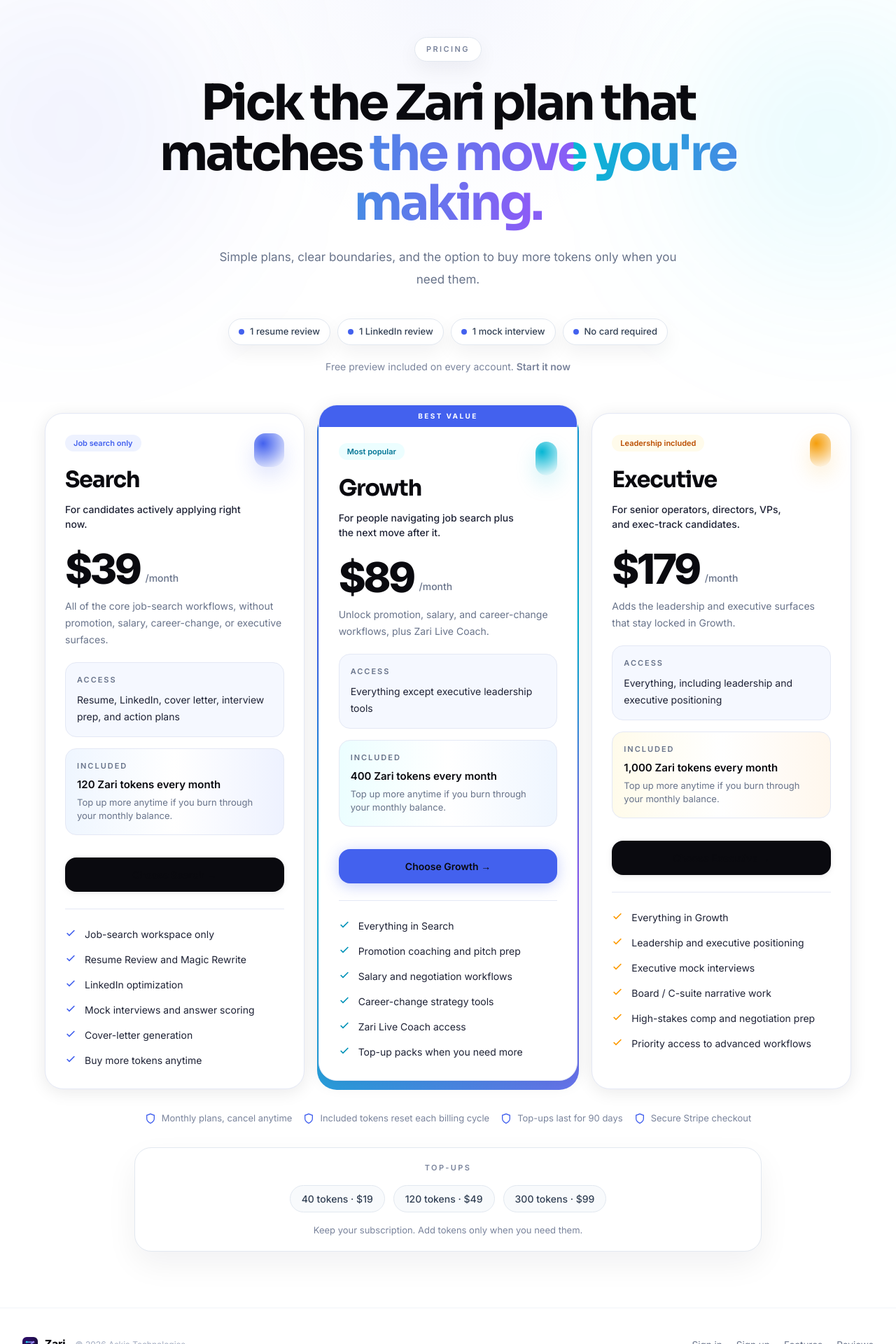
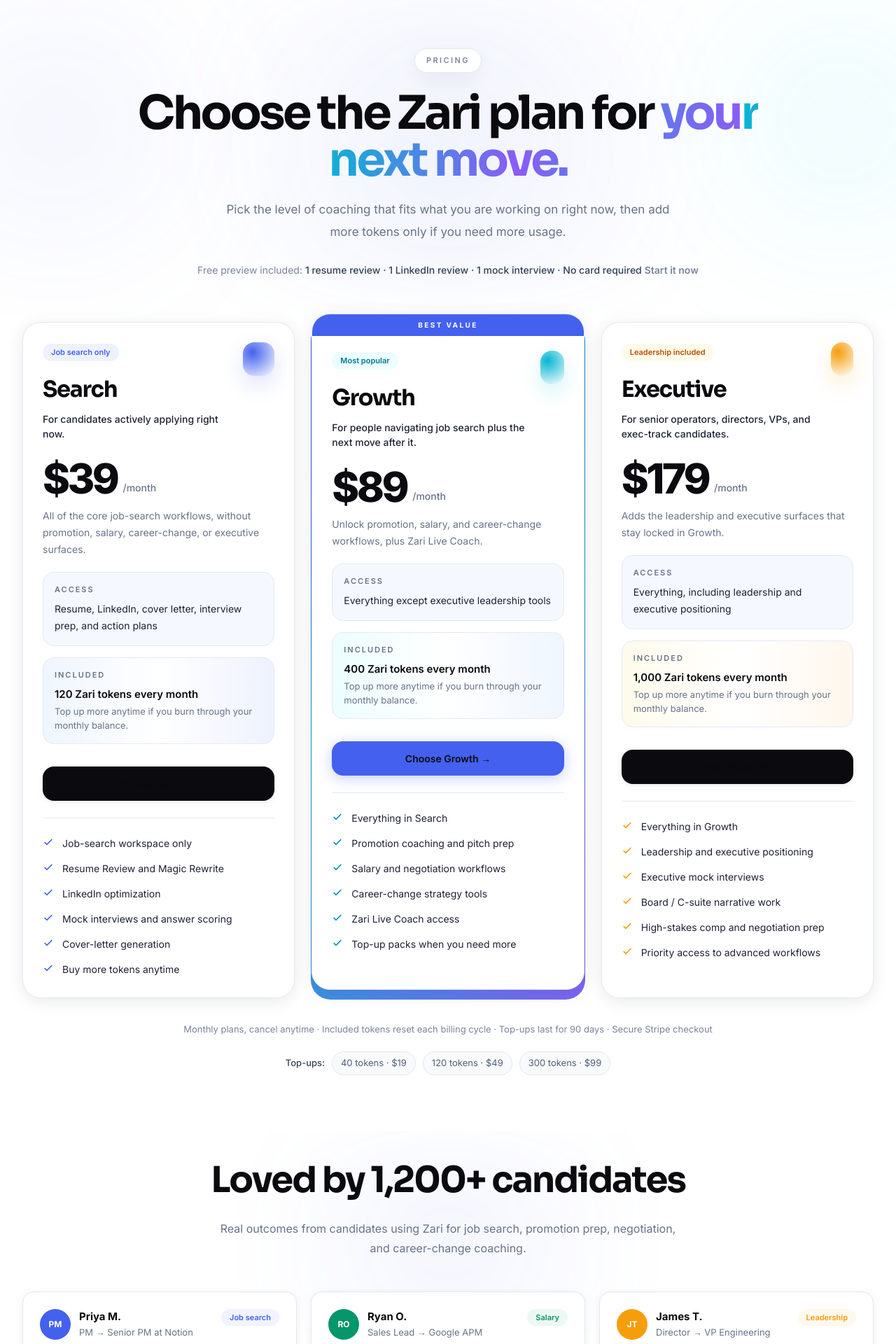
Before and after one commit to machinesandcloud/job-search-system, a Next.js app: page /pricing in a window 1280 px wide. Shown: the part 100-2020 px from the top of the page at 70% size. Built offline with nearby package versions, Linux system fonts and the light colour scheme; no server answers.

Commit message:
Tighten pricing page toward Kleo layout

```diff
--- a/src/app/onboarding/plan/page.tsx
+++ b/src/app/onboarding/plan/page.tsx
@@ -53,6 +53,7 @@
           subtitle="Choose a plan to continue, or keep the free preview if you want to test the product first."
           previewHref="/dashboard"
           previewLabel="Continue with preview"
+          showProof={false}
         />
       </main>
     </div>
--- a/src/app/pricing/page.tsx
+++ b/src/app/pricing/page.tsx
@@ -12,14 +12,15 @@
   ) as Record<(typeof PRICING_PLANS)[number]["id"], boolean>;
 
   return (
-    <MarketingSiteShell authenticated={authenticated}>
+    <MarketingSiteShell authenticated={authenticated} minimal>
       <PricingSelectionContent
         authenticated={authenticated}
         checkoutAvailability={checkoutAvailability}
         eyebrow="Pricing"
-        subtitle="Simple plans, clear boundaries, and the option to buy more tokens only when you need them."
+        subtitle="Pick the level of coaching that fits what you are working on right now, then add more tokens only if you need more usage."
         previewHref={authenticated ? "/dashboard" : "/signup"}
         previewLabel={authenticated ? "Open it now" : "Start it now"}
+        showProof
       />
     </MarketingSiteShell>
   );
--- a/src/components/marketing-site-shell.tsx
+++ b/src/components/marketing-site-shell.tsx
@@ -5,9 +5,11 @@
 export function MarketingSiteShell({
   authenticated,
   children,
+  minimal = false,
 }: {
   authenticated: boolean;
   children: ReactNode;
+  minimal?: boolean;
 }) {
   return (
     <div className="min-h-screen bg-white text-[var(--ink)]">
@@ -19,12 +21,16 @@
           </Link>
 
           <div className="flex items-center gap-4 md:gap-7">
+            {minimal ? null : (
+              <>
                 <Link href="/#features" className="hidden text-[14px] font-medium text-[#68738A] transition-colors hover:text-[#0A0A0F] md:inline-flex">
                   Features
                 </Link>
                 <Link href="/#reviews" className="hidden text-[14px] font-medium text-[#68738A] transition-colors hover:text-[#0A0A0F] md:inline-flex">
                   Reviews
                 </Link>
+              </>
+            )}
             <Link href="/login" className="text-[14px] font-medium text-[#68738A] transition-colors hover:text-[#0A0A0F]">
               Sign in
             </Link>
@@ -58,12 +64,16 @@
             <Link href="/signup" className="transition-colors hover:text-[#0A0A0F]">
               Sign up
             </Link>
+            {minimal ? null : (
+              <>
                 <Link href="/#features" className="transition-colors hover:text-[#0A0A0F]">
                   Features
                 </Link>
                 <Link href="/#reviews" className="transition-colors hover:text-[#0A0A0F]">
                   Reviews
                 </Link>
+              </>
+            )}
           </div>
         </div>
       </footer>
--- a/src/components/pricing-selection-content.tsx
+++ b/src/components/pricing-selection-content.tsx
@@ -4,6 +4,7 @@
 import {
   FREE_PREVIEW_FEATURES,
   PRICING_PLANS,
+  PRICING_TESTIMONIALS,
   PRICING_TRUST_ITEMS,
   TOP_UP_PACKS,
   type PricingPlanId,
@@ -16,6 +17,7 @@
   subtitle,
   previewHref,
   previewLabel,
+  showProof = true,
 }: {
   authenticated: boolean;
   checkoutAvailability: Record<PricingPlanId, boolean>;
@@ -23,14 +25,15 @@
   subtitle: string;
   previewHref: string;
   previewLabel: string;
+  showProof?: boolean;
 }) {
   return (
     <main className="bg-white">
-      <section className="relative overflow-hidden px-6 pb-8 pt-16 md:px-8 md:pb-10 md:pt-20">
+      <section className="relative overflow-hidden px-6 pb-10 pt-16 md:px-8 md:pb-14 md:pt-24">
         <div className="pointer-events-none absolute inset-0 overflow-hidden">
-          <div className="absolute -left-28 top-0 h-[26rem] w-[26rem] rounded-full bg-[rgba(67,97,238,0.08)] blur-[120px]" />
-          <div className="absolute -right-24 top-10 h-[24rem] w-[24rem] rounded-full bg-[rgba(34,211,238,0.10)] blur-[115px]" />
-          <div className="absolute inset-x-0 top-0 h-full bg-[radial-gradient(circle_at_top,rgba(67,97,238,0.05),transparent_42%)]" />
+          <div className="absolute left-1/2 top-2 h-[28rem] w-[72rem] -translate-x-1/2 rounded-full bg-[radial-gradient(circle,rgba(67,97,238,0.08),transparent_62%)] blur-[36px]" />
+          <div className="absolute -left-24 top-8 h-[22rem] w-[22rem] rounded-full bg-[rgba(67,97,238,0.06)] blur-[110px]" />
+          <div className="absolute -right-20 top-10 h-[20rem] w-[20rem] rounded-full bg-[rgba(34,211,238,0.08)] blur-[105px]" />
         </div>
 
         <div className="relative mx-auto max-w-4xl text-center">
@@ -41,35 +44,23 @@
           </Reveal>
 
           <Reveal>
-            <h1 className="mx-auto mt-6 max-w-4xl text-[3rem] font-extrabold leading-[1.02] tracking-[-0.05em] text-[#0A0A0F] md:text-[4.4rem]">
-              Pick the Zari plan that matches
-              <span className="gradient-text-animated"> the move you&apos;re making.</span>
+            <h1 className="mx-auto mt-6 max-w-4xl text-[3rem] font-extrabold leading-[1.02] tracking-[-0.05em] text-[#0A0A0F] md:text-[4.15rem]">
+              Choose the Zari plan for
+              <span className="gradient-text-animated"> your next move.</span>
             </h1>
           </Reveal>
 
           <Reveal>
-            <p className="mx-auto mt-6 max-w-2xl text-[17px] leading-8 text-[#68738A]">
+            <p className="mx-auto mt-5 max-w-2xl text-[17px] leading-8 text-[#68738A]">
               {subtitle}
             </p>
           </Reveal>
 
           <Reveal>
-            <div className="mt-10 flex flex-wrap items-center justify-center gap-2.5">
-              {FREE_PREVIEW_FEATURES.map((feature) => (
-                <div
-                  key={feature}
-                  className="inline-flex items-center gap-2 rounded-full border border-slate-200 bg-white px-3.5 py-2 text-[13px] font-medium text-[#334155] shadow-[0_10px_28px_rgba(15,23,42,0.06)]"
-                >
-                  <span className="h-2 w-2 rounded-full bg-[var(--brand)]" />
-                  {feature}
-                </div>
-              ))}
-            </div>
-          </Reveal>
-
-          <Reveal>
-            <p className="mt-5 text-[14px] text-[#7A849C]">
-              Free preview included on every account.
+            <p className="mt-7 text-[14px] text-[#7A849C]">
+              Free preview included:
+              {" "}
+              <span className="font-medium text-[#334155]">{FREE_PREVIEW_FEATURES.join(" · ")}</span>
               {" "}
               <Link href={previewHref} className="font-semibold text-[var(--brand)] hover:underline">
                 {previewLabel}
@@ -79,9 +70,9 @@
         </div>
       </section>
 
-      <section className="px-6 pb-20 pt-4 md:px-8">
-        <div className="mx-auto max-w-6xl">
-          <div className="grid gap-5 xl:grid-cols-3">
+      <section className="px-6 pb-20 pt-2 md:px-8">
+        <div className="mx-auto max-w-[1220px]">
+          <div className="grid gap-6 xl:grid-cols-3">
             {PRICING_PLANS.map((plan) => (
               <Reveal key={plan.id}>
                 <PricingPlanCard
@@ -94,38 +85,81 @@
           </div>
 
           <Reveal>
-            <div className="mt-8 flex flex-wrap items-center justify-center gap-4 text-[13px] text-[#7A849C]">
-              {PRICING_TRUST_ITEMS.map((item) => (
-                <div key={item} className="flex items-center gap-2">
-                  <svg className="h-4 w-4 text-[var(--brand)]" fill="none" viewBox="0 0 24 24" stroke="currentColor" strokeWidth={2}>
-                    <path d="M12 22s8-4 8-10V5l-8-3-8 3v7c0 6 8 10 8 10z" />
-                  </svg>
-                  {item}
-                </div>
-              ))}
-            </div>
+            <p className="mx-auto mt-8 max-w-3xl text-center text-[13px] leading-6 text-[#7A849C]">
+              {PRICING_TRUST_ITEMS.join(" · ")}
+            </p>
           </Reveal>
 
           <Reveal>
-            <div className="mx-auto mt-8 max-w-4xl rounded-[24px] border border-slate-200 bg-white px-6 py-5 text-center shadow-[0_18px_45px_rgba(15,23,42,0.06)]">
-              <p className="text-[11px] font-semibold uppercase tracking-[0.22em] text-[#7A849C]">Top-ups</p>
-              <div className="mt-4 flex flex-wrap items-center justify-center gap-3">
-                {TOP_UP_PACKS.map((pack) => (
-                  <div
-                    key={pack.tokens}
-                    className="rounded-full border border-slate-200 bg-slate-50 px-4 py-2 text-[14px] font-medium text-[#334155]"
-                  >
-                    {pack.tokens} · {pack.price}
-                  </div>
-                ))}
-              </div>
-              <p className="mt-4 text-[13px] text-[#7A849C]">
-                Keep your subscription. Add tokens only when you need them.
-              </p>
+            <div className="mt-5 flex flex-wrap items-center justify-center gap-2.5 text-[13px] text-[#7A849C]">
+              <span className="font-medium text-[#334155]">Top-ups:</span>
+              {TOP_UP_PACKS.map((pack) => (
+                <span key={pack.tokens} className="rounded-full border border-slate-200 bg-slate-50 px-3 py-1.5 text-[#526079]">
+                  {pack.tokens} · {pack.price}
+                </span>
+              ))}
             </div>
           </Reveal>
         </div>
       </section>
+
+      {showProof ? (
+        <section className="relative overflow-hidden bg-white px-6 pb-24 pt-8 md:px-8">
+          <div className="pointer-events-none absolute inset-0 overflow-hidden">
+            <div className="absolute left-1/2 top-0 h-[20rem] w-[52rem] -translate-x-1/2 rounded-full bg-[radial-gradient(circle,rgba(67,97,238,0.06),transparent_66%)] blur-[40px]" />
+          </div>
+
+          <div className="relative mx-auto max-w-[1280px]">
+            <Reveal>
+              <div className="mx-auto max-w-3xl text-center">
+                <h2 className="text-[2.4rem] font-extrabold tracking-[-0.04em] text-[#0A0A0F] md:text-[3.2rem]">
+                  Loved by 1,200+ candidates
+                </h2>
+                <p className="mx-auto mt-4 max-w-2xl text-[16px] leading-7 text-[#68738A]">
+                  Real outcomes from candidates using Zari for job search, promotion prep, negotiation, and career-change coaching.
+                </p>
+              </div>
+            </Reveal>
+
+            <div className="mt-12 columns-1 gap-5 md:columns-2 xl:columns-3">
+              {PRICING_TESTIMONIALS.slice(0, 6).map((item, index) => (
+                <Reveal
+                  key={`${item.name}-${item.tag}`}
+                  className="mb-5 break-inside-avoid"
+                >
+                  <article className="kleo-testimonial">
+                    <div className="flex items-start justify-between gap-3">
+                      <div className="flex items-center gap-3">
+                        <div
+                          className="flex h-11 w-11 flex-shrink-0 items-center justify-center rounded-full text-[12px] font-bold text-white"
+                          style={{ background: item.accent }}
+                        >
+                          {item.initials}
+                        </div>
+                        <div>
+                          <p className="text-[15px] font-bold text-[#0A0A0F]">{item.name}</p>
+                          <p className="text-[13px] leading-5 text-[#68738A]">{item.role}</p>
+                        </div>
+                      </div>
+
+                      <span
+                        className="inline-flex rounded-full px-3 py-1 text-[11px] font-semibold"
+                        style={{ color: item.accent, background: `${item.accent}12` }}
+                      >
+                        {item.tag}
+                      </span>
+                    </div>
+
+                    <p className="mt-5 text-[15px] leading-7 text-[#334155]">
+                      &ldquo;{item.quote}&rdquo;
+                    </p>
+                  </article>
+                </Reveal>
+              ))}
+            </div>
+          </div>
+        </section>
+      ) : null}
     </main>
   );
 }
```
Lines whose indentation alone changed are shown as unchanged.
